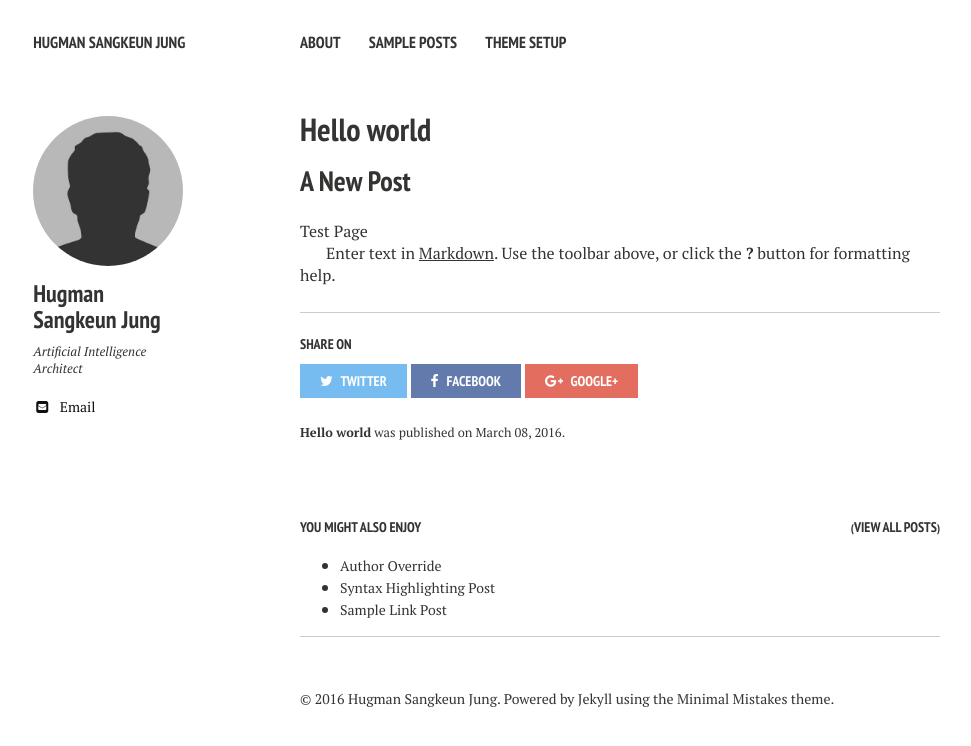
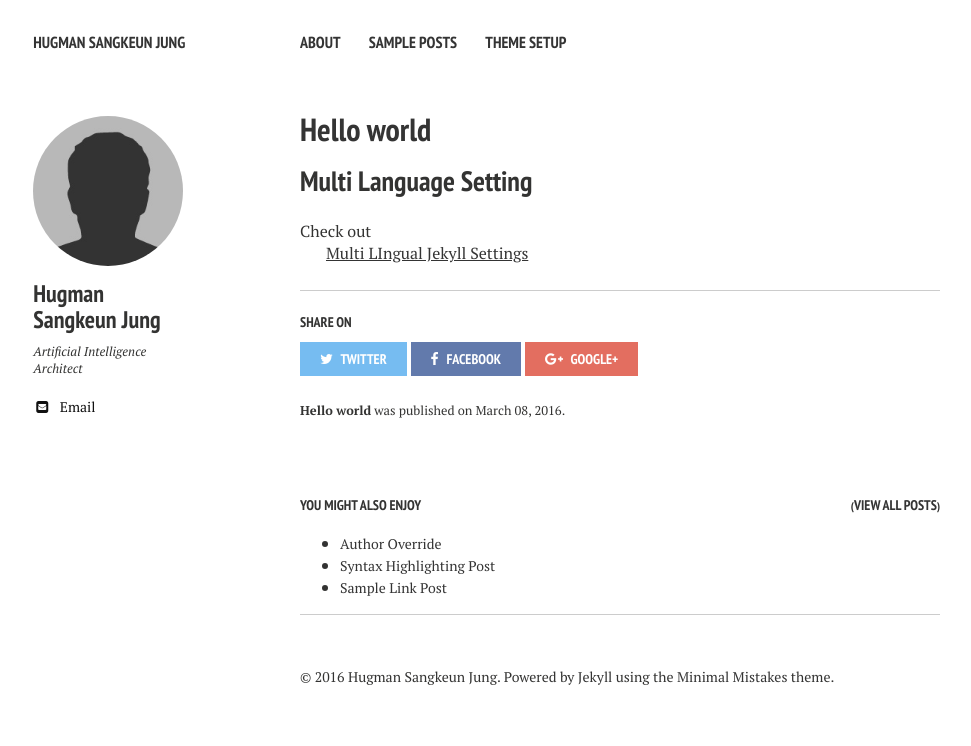
Before and after one commit to hugman/hugman.github.io, a Jekyll site: the page built from _posts/2016-03-08-Hello World.md, in a window 1280 px wide. Shown: the top 746 px of the page, without its empty margins (20-991 px from the left). Built offline with Jekyll 4.4.1, drawn with Linux system fonts in a browser that asks for light colours; nearby versions of some CDN libraries.

Commit message:
Updated 2016-03-08-Hello World.md

```diff
--- a/_posts/2016-03-08-Hello World.md
+++ b/_posts/2016-03-08-Hello World.md
@@ -6,8 +6,8 @@ tags: []
 ---
 
 
-## A New Post
+## Multi Language Setting
 
-Test Page
+Check out
 
-Enter text in [Markdown](http://daringfireball.net/projects/markdown/). Use the toolbar above, or click the **?** button for formatting help.
+[Multi LIngual Jekyll Settings](https://www.sylvaindurand.org/making-jekyll-multilingual/)
```
